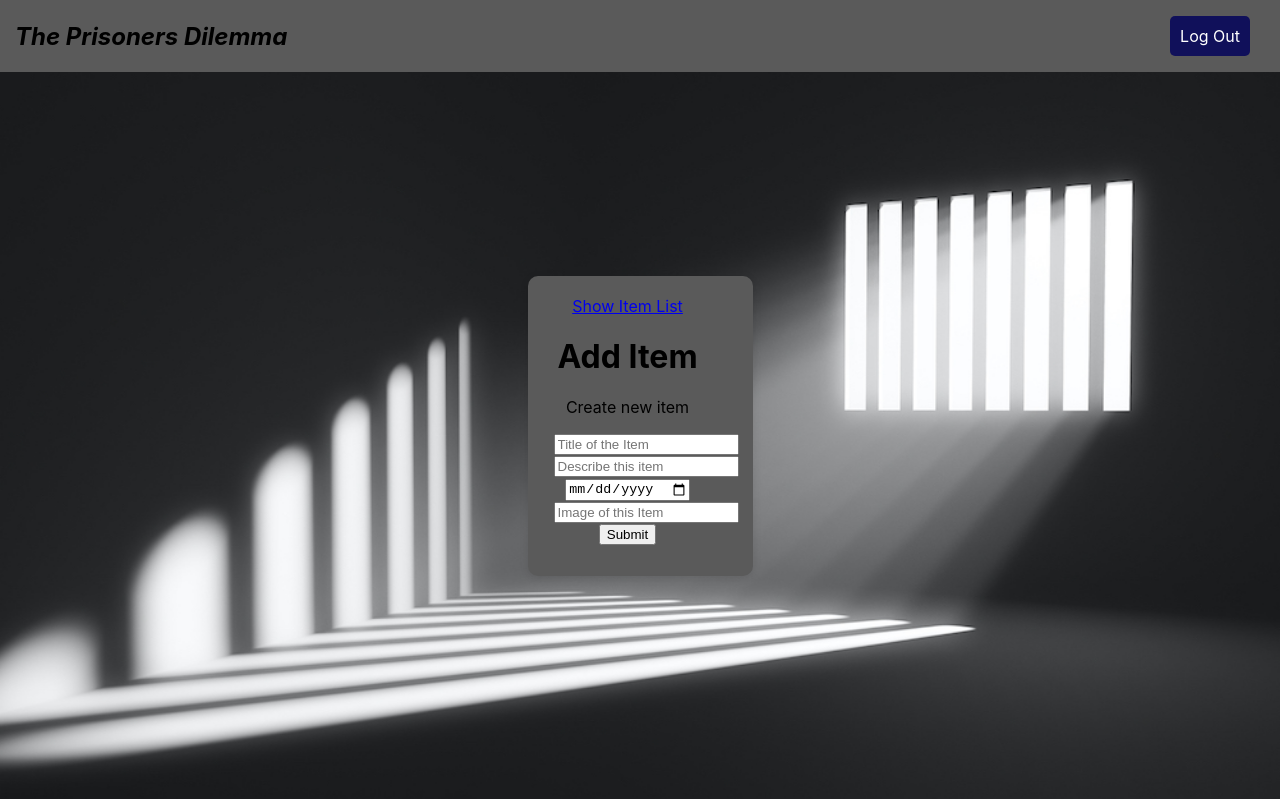
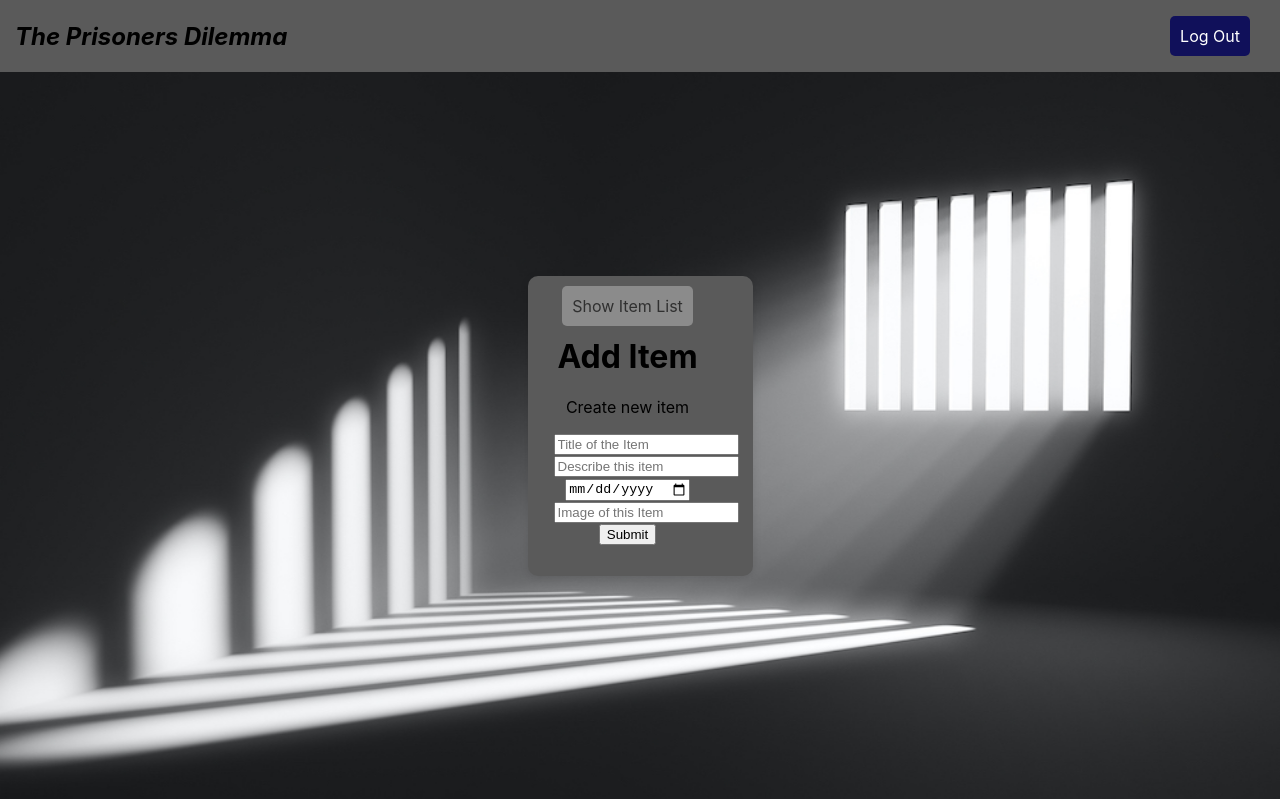
Before and after one commit to AydenGUI/PrisonersDilemna, a React (Create React App) app in the folder prisoners-dilemna/client/: page /CreateItems in a window 1280 px wide. Built offline with nearby package versions, Linux system fonts and the light colour scheme.

Commit message:
styled buttons

```diff
--- a/prisoners-dilemna/client/src/component/CreateItem.js
+++ b/prisoners-dilemna/client/src/component/CreateItem.js
@@ -69,9 +69,9 @@ const CreateItem = (props) => {
         <div className='row'>
           <div className='col-md-8 m-auto'>
             <br />
-            <Link to='/ListItems' className='btn btn-outline-warning float-left'>
+            <a class="goitem"><Link to='/ListItems' className='btn btn-outline-warning float-left'>
               Show Item List
-            </Link>
+            </Link></a>
           </div>
           <div className='col-md-8 m-auto'>
             <h1 className='display-4 text-center'>Add Item</h1>
--- a/prisoners-dilemna/client/src/component/DeleteItem.js
+++ b/prisoners-dilemna/client/src/component/DeleteItem.js
@@ -44,9 +44,9 @@ const DeleteItem = (props) => {
         <div className='row'>
           <div className='col-md-8 m-auto'>
             <br />
-            <Link to='/ListItems' className='btn btn-outline-warning float-left'>
+            <a class="goitem"><Link to='/ListItems' className='btn btn-outline-warning float-left'>
               Show Item List
-            </Link>
+            </Link></a>
           </div>
           <div className='col-md-8 m-auto'>
             <h1 className='display-4 text-center'>Delete Item</h1>
--- a/prisoners-dilemna/client/src/component/Home.css
+++ b/prisoners-dilemna/client/src/component/Home.css
@@ -1,5 +1,20 @@
 .Home {
     text-align: center;
+  }
+
+  .goitem {
+    padding: 10px;
+    background: #8b8b8b;
+    border-radius: 5px;
+  }
+
+  .goitem a {
+    text-decoration: none;
+    color: #303030;
+  }
+
+  .goitem:hover {
+    background-color: #797979;
   }
 
   nav  {
--- a/prisoners-dilemna/client/src/component/UpdateItemInfo.js
+++ b/prisoners-dilemna/client/src/component/UpdateItemInfo.js
@@ -82,9 +82,9 @@ function UpdateItemInfo() { //props
           <div className='row'>
             <div className='col-md-8 m-auto'>
               <br />
-              <Link to='/ListItems' className='btn btn-outline-warning float-left'>
+              <a class="goitem"><Link to='/ListItems' className='btn btn-outline-warning float-left'>
                 Show Item List
-              </Link>
+              </Link></a>
             </div>
             <div className='col-md-8 m-auto'>
               <script>
```
